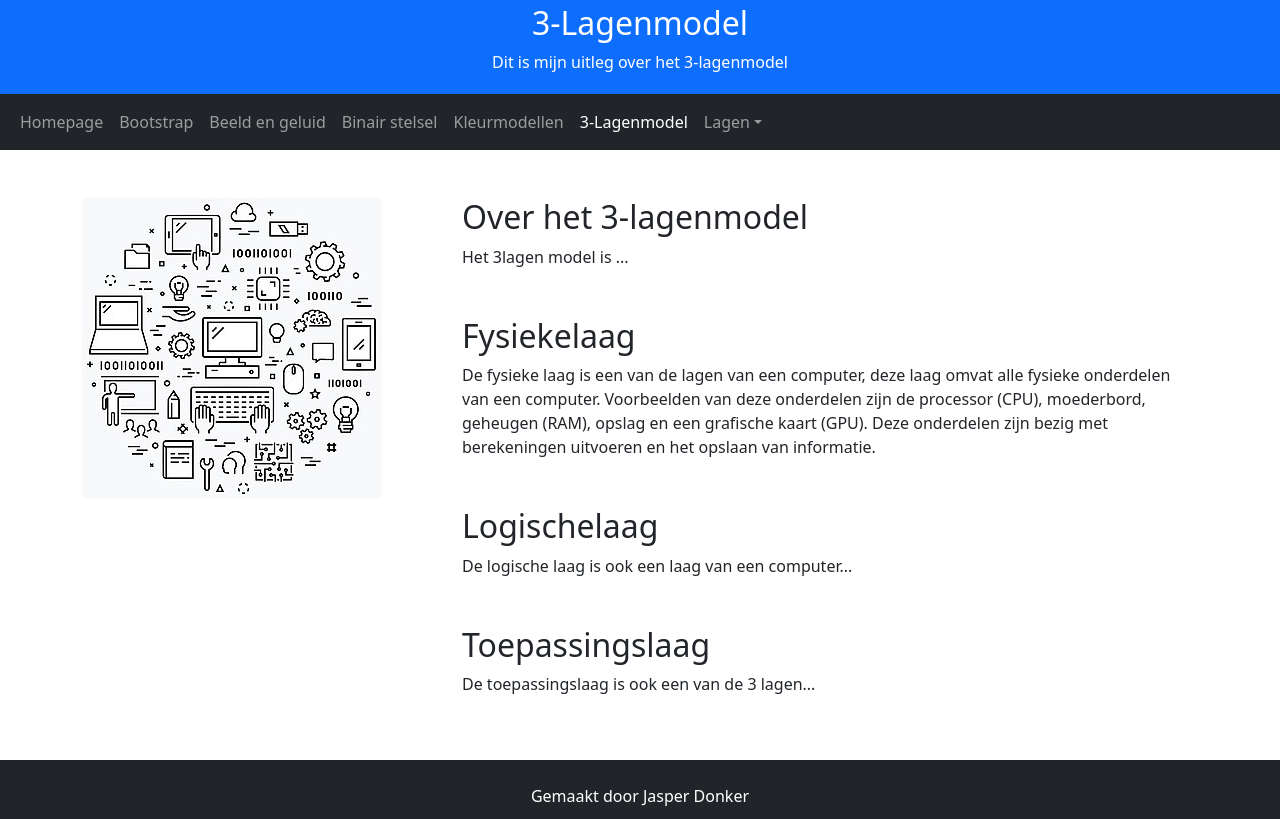
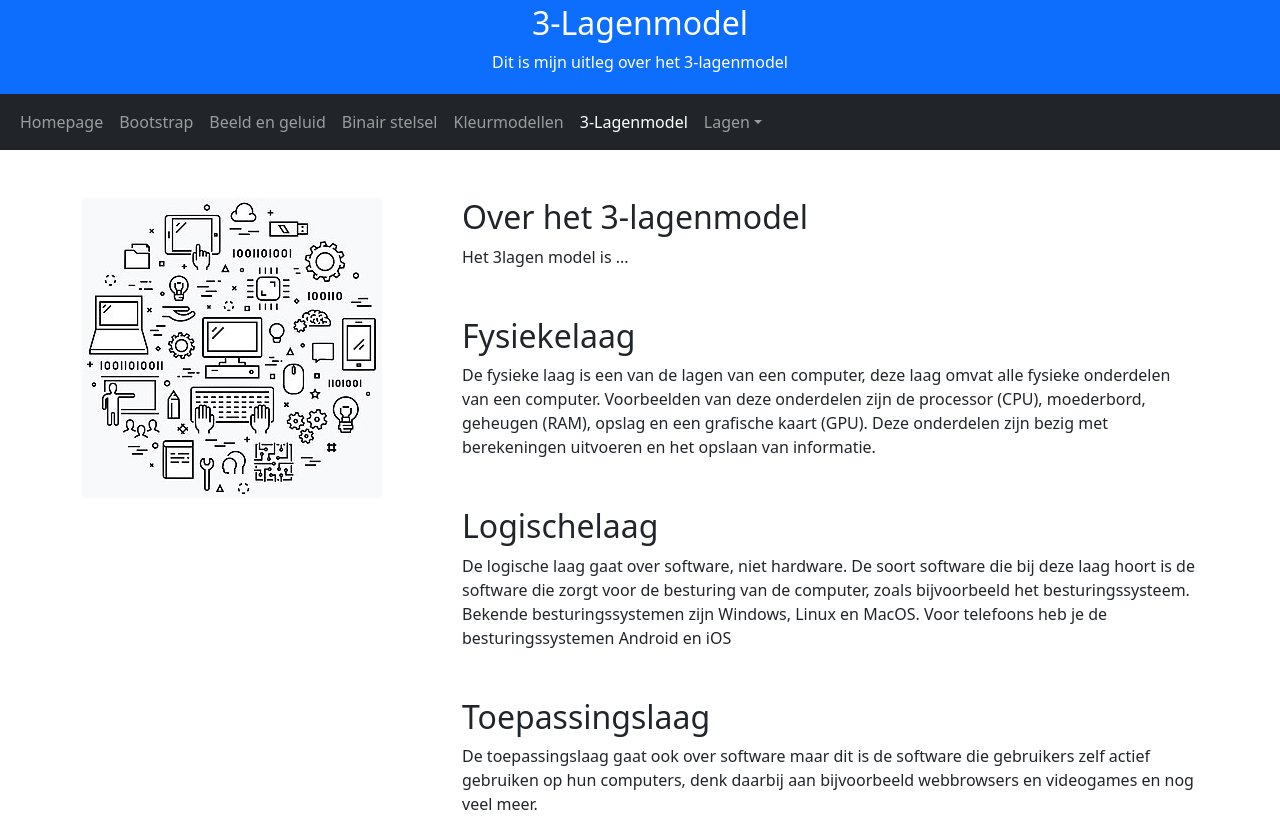
Before and after one commit to Jdotmm/Jdotmm.github.io, a plain HTML site: page 3lagenmodel.html in a window 1280 px wide. Shown: the top 819 px of the page. Drawn offline with nearby package versions, Linux system fonts and the light colour scheme.

Commit message:
Update 3lagenmodel.html

```diff
--- a/3lagenmodel.html
+++ b/3lagenmodel.html
@@ -69,10 +69,13 @@
        Deze onderdelen zijn bezig met berekeningen uitvoeren en het opslaan van informatie.</p>
 
       <h2 class="mt-5">Logischelaag</h2>
-      <p>De logische laag is ook een laag van een computer...</p>
+      <p>De logische laag gaat over software, niet hardware. De soort software die bij deze laag hoort is de software die zorgt
+       voor de besturing van de computer, zoals bijvoorbeeld het besturingssysteem. Bekende besturingssystemen zijn Windows, Linux en MacOS.
+      Voor telefoons heb je de besturingssystemen Android en iOS</p>
 
       <h2 class="mt-5">Toepassingslaag</h2>
-      <p>De toepassingslaag is ook een van de 3 lagen...</p>
+      <p>De toepassingslaag gaat ook over software maar dit is de software die gebruikers zelf actief gebruiken op hun computers,
+      denk daarbij aan bijvoorbeeld webbrowsers en videogames en nog veel meer.</p>
    </div>
   </div>
 </div>
```
